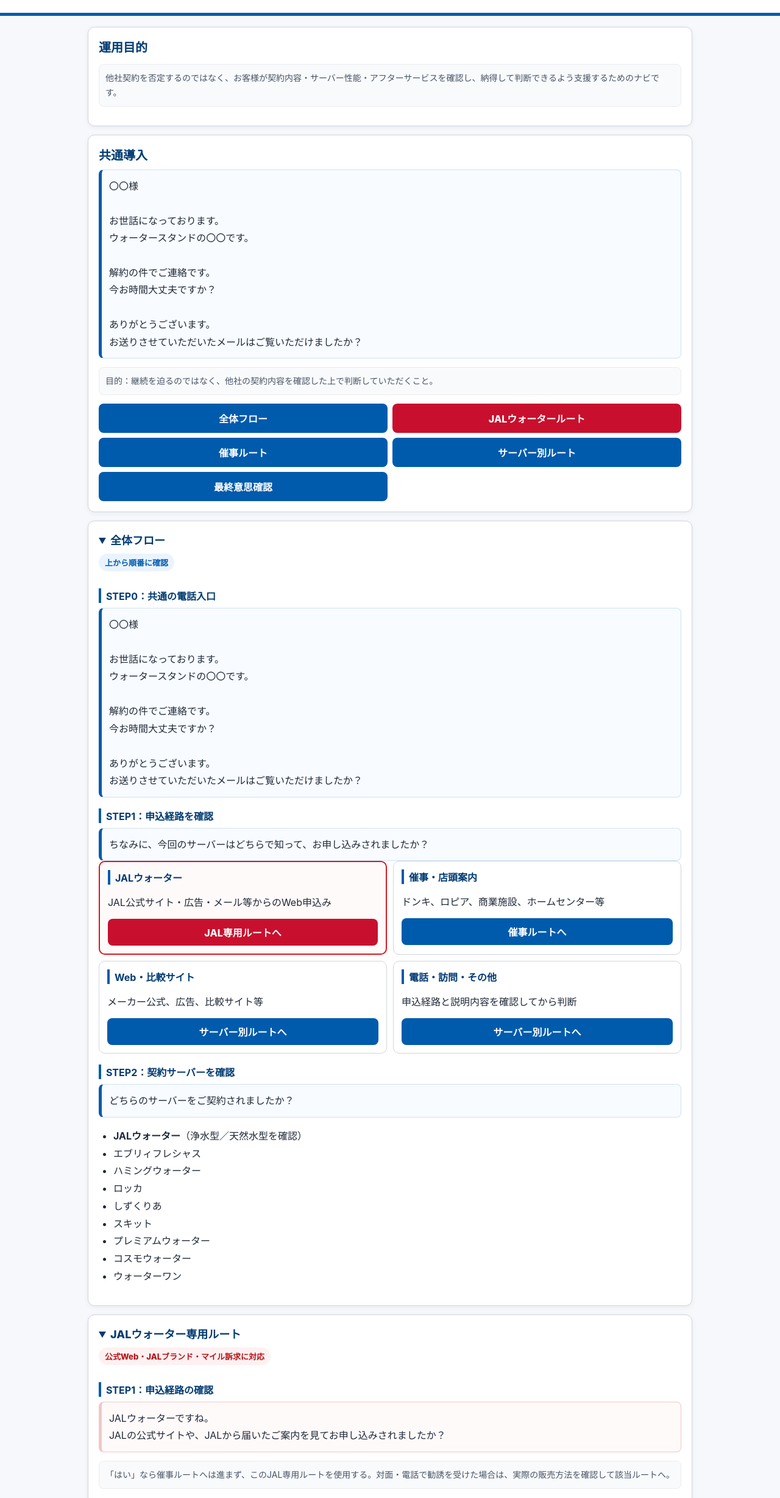
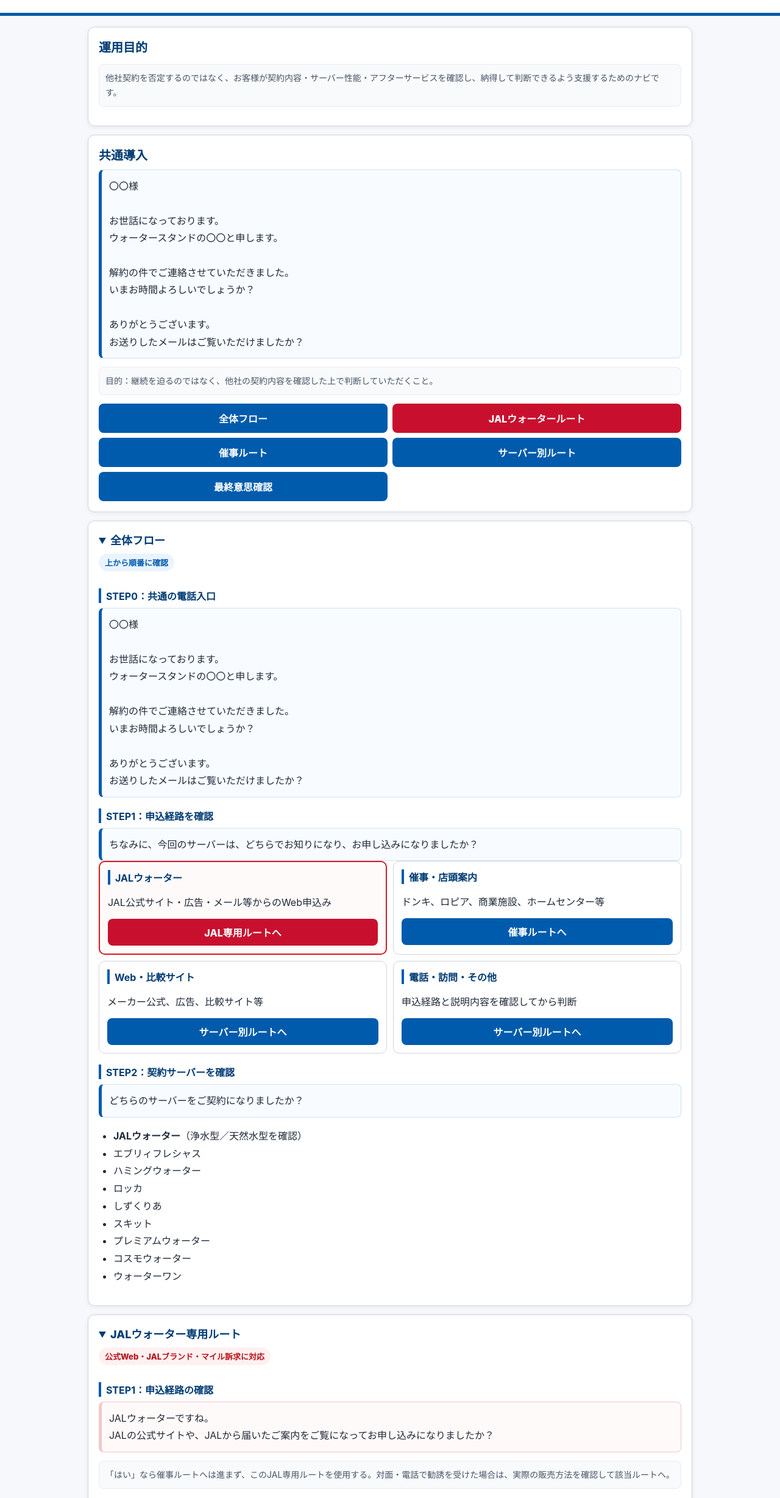
Before and after one commit to WalterStudio/kaiyaku-navi, a plain HTML site: page index.html in a window 1280 px wide. Shown: the part 90-2547 px from the top of the page at 61% size. Drawn offline with Linux system fonts and the light colour scheme.

Commit message:
新人研修向け敬語修正

```diff
--- a/index.html
+++ b/index.html
@@ -62,13 +62,13 @@ input,select,textarea{width:100%;border:1px solid var(--line);border-radius:8px;
   <div class="script">〇〇様
 
 お世話になっております。
-ウォータースタンドの〇〇です。
+ウォータースタンドの〇〇と申します。
 
-解約の件でご連絡です。
-今お時間大丈夫ですか？
+解約の件でご連絡させていただきました。
+いまお時間よろしいでしょうか？
 
 ありがとうございます。
-お送りさせていただいたメールはご覧いただけましたか？</div>
+お送りしたメールはご覧いただけましたか？</div>
   <p class="note">目的：継続を迫るのではなく、他社の契約内容を確認した上で判断していただくこと。</p>
   <div class="nav">
     <a href="#flow">全体フロー</a>
@@ -87,16 +87,16 @@ input,select,textarea{width:100%;border:1px solid var(--line);border-radius:8px;
 <div class="script">〇〇様
 
 お世話になっております。
-ウォータースタンドの〇〇です。
+ウォータースタンドの〇〇と申します。
 
-解約の件でご連絡です。
-今お時間大丈夫ですか？
+解約の件でご連絡させていただきました。
+いまお時間よろしいでしょうか？
 
 ありがとうございます。
-お送りさせていただいたメールはご覧いただけましたか？</div>
+お送りしたメールはご覧いただけましたか？</div>
 
 <h3>STEP1：申込経路を確認</h3>
-<div class="script">ちなみに、今回のサーバーはどちらで知って、お申し込みされましたか？</div>
+<div class="script">ちなみに、今回のサーバーは、どちらでお知りになり、お申し込みになりましたか？</div>
 <div class="route-grid">
   <div class="route-card jal">
     <h3>JALウォーター</h3>
@@ -121,7 +121,7 @@ input,select,textarea{width:100%;border:1px solid var(--line);border-radius:8px;
 </div>
 
 <h3>STEP2：契約サーバーを確認</h3>
-<div class="script">どちらのサーバーをご契約されましたか？</div>
+<div class="script">どちらのサーバーをご契約になりましたか？</div>
 <ul>
   <li><strong>JALウォーター</strong>（浄水型／天然水型を確認）</li>
   <li>エブリィフレシャス</li><li>ハミングウォーター</li><li>ロッカ</li><li>しずくりあ</li><li>スキット</li><li>プレミアムウォーター</li><li>コスモウォーター</li><li>ウォーターワン</li>
@@ -135,7 +135,7 @@ input,select,textarea{width:100%;border:1px solid var(--line);border-radius:8px;
 
 <h3>STEP1：申込経路の確認</h3>
 <div class="script jal">JALウォーターですね。
-JALの公式サイトや、JALから届いたご案内を見てお申し込みされましたか？</div>
+JALの公式サイトや、JALから届いたご案内をご覧になってお申し込みになりましたか？</div>
 <p class="note">「はい」なら催事ルートへは進まず、このJAL専用ルートを使用する。対面・電話で勧誘を受けた場合は、実際の販売方法を確認して該当ルートへ。</p>
 
 <h3>STEP2：決め手を聞く</h3>
@@ -158,7 +158,7 @@ JALの公式サイトや、JALから届いたご案内を見てお申し込み
 そのあたりも確認された上でのお申し込みでしたか？</div>
 
 <h3>STEP3：浄水型か天然水型か確認</h3>
-<div class="script jal">今回お申し込みされたのは、
+<div class="script jal">今回お申し込みになったのは、
 水道水を注いで使う「浄水型」と、天然水ボトルが届く「天然水型」のどちらですか？</div>
 <div class="choice-links">
   <a href="#jal_purified">浄水型 → Locca系確認</a>
@@ -219,14 +219,14 @@ JALの公式サイトや、JALから届いたご案内を見てお申し込み
 <summary>催事ルート</summary>
 <span class="badge orange">ドンキ・ロピア・ららぽーと等で発動</span>
 <h3>トーク</h3>
-<div class="script">ご存知ない方も多いんですが、
+<div class="script">ご存じない方も多いのですが、
 
 ショッピングモールなどでのご案内は、メーカーさんが直接行っている場合と、
 ご案内専門の営業会社さんが担当されている場合があります。
 
-今回ご案内いただいた方は、メーカーの方か営業会社さんかご存知ですか？</div>
+今回ご案内を受けた担当者は、メーカーの方か営業会社の方か、ご存じでしょうか？</div>
 <h3>お客様が「わからない」と言った場合</h3>
-<div class="script">ちなみに、いろんなメーカーのサーバーを並べていましたか？</div>
+<div class="script">ちなみに、複数のメーカーのサーバーが並んでいましたか？</div>
 <h3>「はい」の場合</h3>
 <div class="script">複数メーカーを取り扱う営業会社がご案内しているケースもあります。
 契約先、契約期間、解約費用、説明を受けた内容を一度確認した方が安心です。</div>
@@ -311,7 +311,7 @@ JALの公式サイトや、JALから届いたご案内を見てお申し込み
 <summary>救済ルート（説明内容確認）</summary>
 <span class="badge red">契約内容を確認したいと言われた時</span>
 <h3>入口トーク</h3>
-<div class="script">営業担当の方や申込画面から、具体的にどういう説明を受けたか覚えていますか？</div>
+<div class="script">営業担当の方や申込画面から、具体的にどのような説明を受けたか、覚えていらっしゃいますか？</div>
 <details><summary>月額料金・特典だけで決めた</summary><div class="script">月額料金や特典だけで判断すると、契約期間・途中解約費・所有権・配送条件などを十分確認できていない場合があります。
 一度、契約書面や申込画面を見直してみた方が安心です。</div></details>
 <details><summary>フィルター性能を比較できていない</summary><div class="script">除去項目数だけでなく、フィルターの利用目安・交換条件・ご家庭で使う水量に合うかを確認することが大切です。
```
